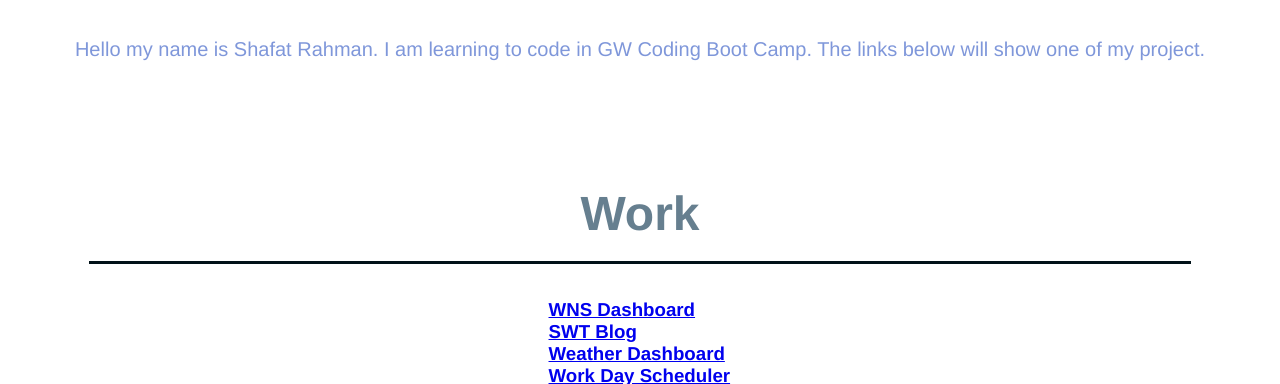
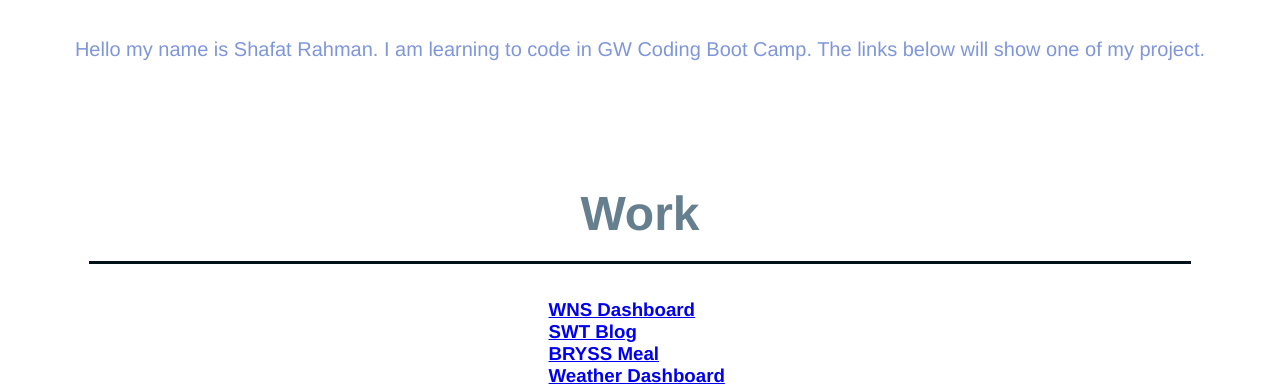
Before and after one commit to srahman9/Portfolio, a plain HTML site: page index.html in a window 1280 px wide. Shown: the part 556-940 px from the top of the page. Drawn offline with Linux system fonts and the light colour scheme.

Commit message:
updated with project 3

```diff
--- a/index.html
+++ b/index.html
@@ -67,6 +67,11 @@
               <h3>SWT Blog</h3>
             </div>
           </a>
+          <a  id='swtProj'href='https://bryss-meals.herokuapp.com/'target="_blank">
+            <div>
+              <h3>BRYSS Meal</h3>
+            </div>
+          </a>
           <a  id='weatherProj'href='https://srahman9.github.io/weather-dashboard/' target="_blank">
             <div>
               <h3>Weather Dashboard</h3>
```
